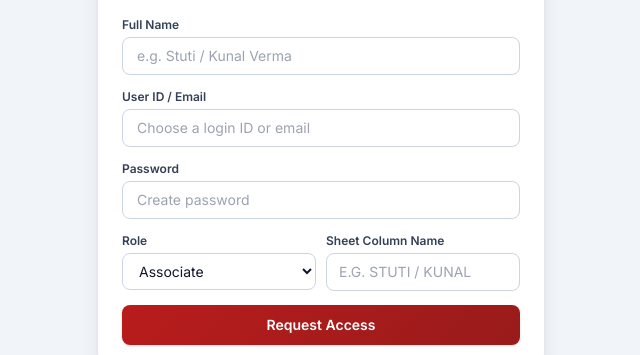
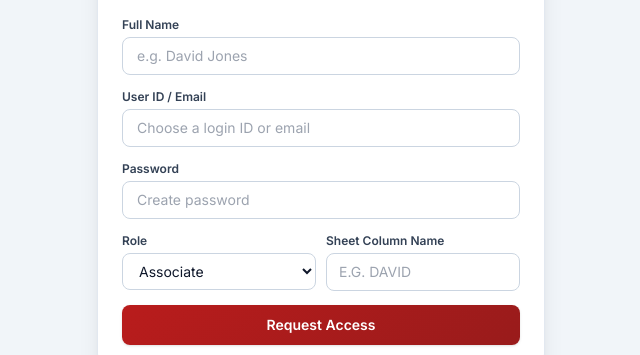
Before and after one commit to umbrellaind/associateplancalendar, a plain HTML site: page index.html in a window 1280 px wide. Both pictures are taken after a click on the button "New User Signup". Shown: the part 324-679 px from the top of the page, 319-959 px from the left. Drawn offline with nearby package versions, Linux system fonts and the light colour scheme.

Commit message:
Update index.html

```diff
--- a/index.html
+++ b/index.html
@@ -68,7 +68,7 @@
         <form id="signupForm" onsubmit="submitSignup(event)" class="hidden space-y-3.5">
           <div>
             <label class="block text-xs font-semibold text-slate-700 mb-1">Full Name</label>
-            <input id="regName" type="text" required placeholder="e.g. Stuti / Kunal Verma" class="w-full px-3.5 py-2 text-sm border border-slate-300 rounded-lg focus:outline-none focus:border-red-600" />
+            <input id="regName" type="text" required placeholder="e.g. David Jones" class="w-full px-3.5 py-2 text-sm border border-slate-300 rounded-lg focus:outline-none focus:border-red-600" />
           </div>
           <div>
             <label class="block text-xs font-semibold text-slate-700 mb-1">User ID / Email</label>
@@ -89,7 +89,7 @@
             </div>
             <div>
               <label class="block text-xs font-semibold text-slate-700 mb-1">Sheet Column Name</label>
-              <input id="regCol" type="text" placeholder="e.g. STUTI / KUNAL" class="w-full px-3 py-2 text-sm border border-slate-300 rounded-lg uppercase" />
+              <input id="regCol" type="text" placeholder="e.g. DAVID" class="w-full px-3 py-2 text-sm border border-slate-300 rounded-lg uppercase" />
             </div>
           </div>
           <button type="submit" id="signupBtn" class="w-full py-2.5 umbrella-gradient text-white font-semibold text-sm rounded-lg shadow hover:opacity-95 transition">Request Access</button>
```
